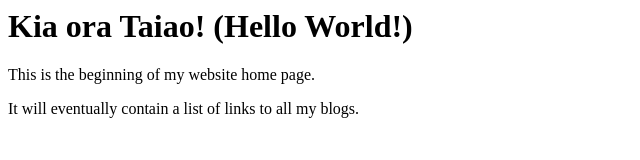
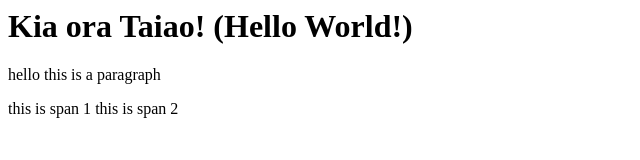
Before and after one commit to NarimanTaghipouran/NarimanTaghipouran.github.io, a plain HTML site: page index.html in a window 1280 px wide. Shown: the whole page, without its empty margins (0-640 px from the left). Drawn offline with Linux system fonts and the light colour scheme.

Commit message:
added paragraph + 2 spans to index.html

```diff
--- a/index.html
+++ b/index.html
@@ -3,7 +3,8 @@
     <title>My blog</title>
   <body>
     <h1>Kia ora Taiao! (Hello World!)</h1>
-    <p> This is the beginning of my website home page.</p>
-    <p> It will eventually contain a list of links to all my blogs. </p>
+    <p> hello this is a paragraph</p>
+    <span>this is span 1</span>
+    <span>this is span 2</span>
   </body>
 </html>
```
